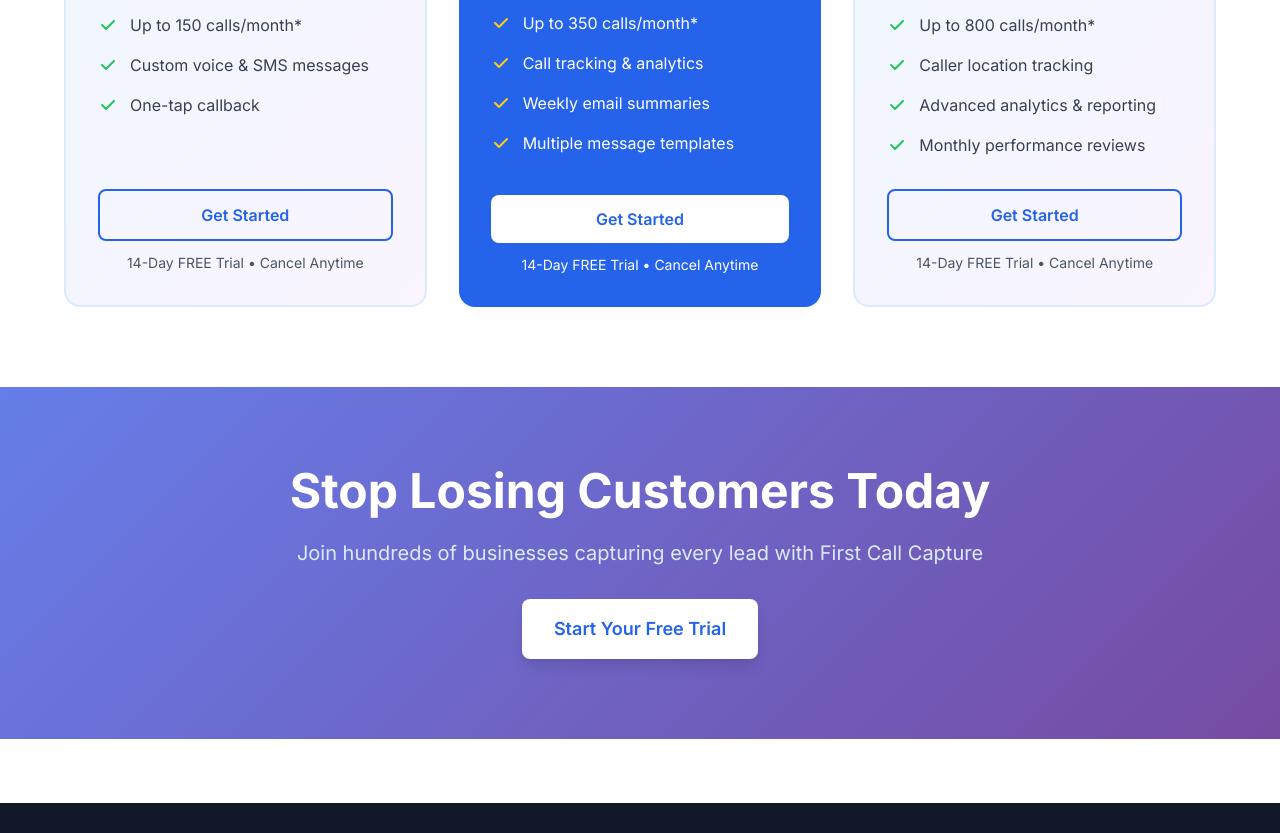
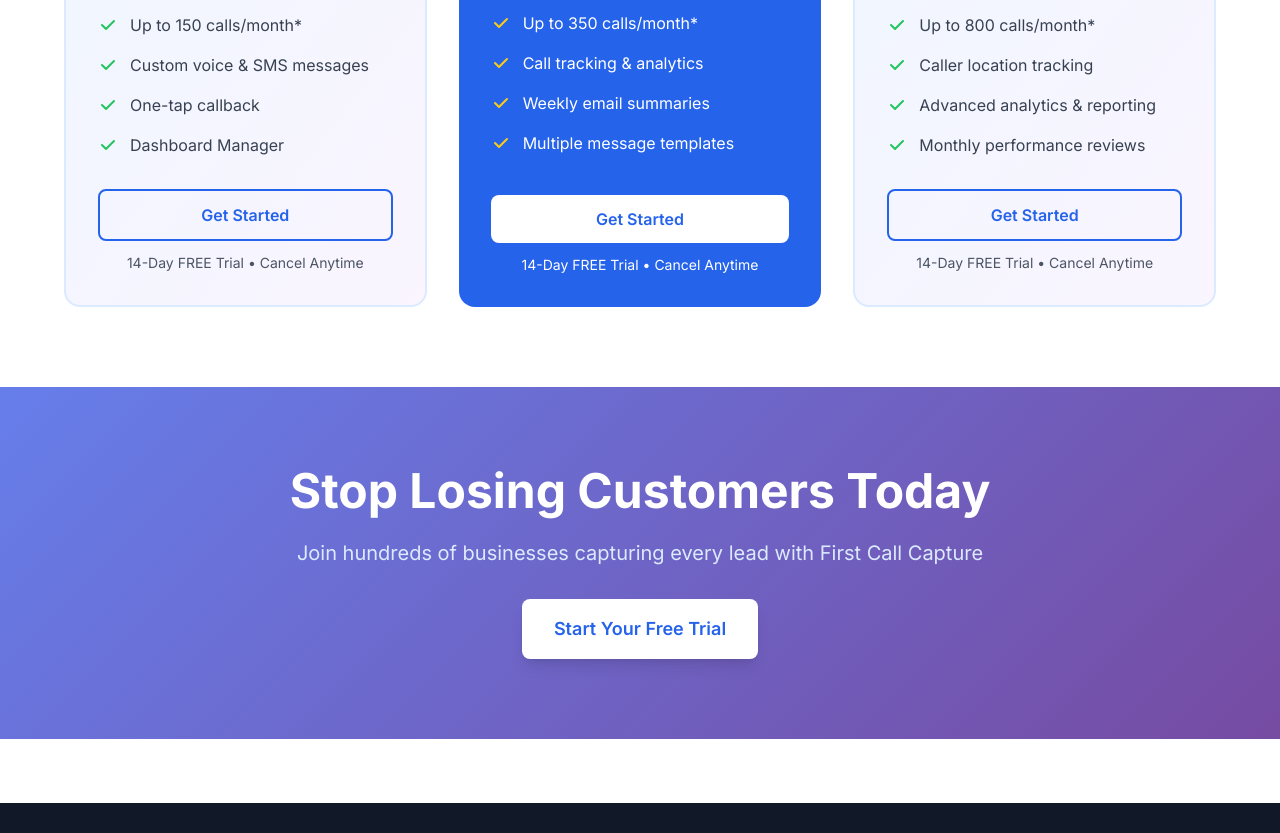
Before and after one commit to Happcity/firstcallcapture, a website: page index.html in a window 1280 px wide. Shown: the part 3723-4556 px from the top of the page. Drawn offline with nearby package versions, Linux system fonts and the light colour scheme.

Commit message:
Update index.html

```diff
--- a/index.html
+++ b/index.html
@@ -348,6 +348,12 @@
             </svg>
             <span class="text-gray-700">One-tap callback</span>
         </li>
+        <li class="flex items-start">
+            <svg class="w-5 h-5 text-green-500 mr-3 flex-shrink-0 mt-0.5" fill="currentColor" viewBox="0 0 20 20">
+                <path fill-rule="evenodd" d="M16.707 5.293a1 1 0 010 1.414l-8 8a1 1 0 01-1.414 0l-4-4a1 1 0 011.414-1.414L8 12.586l7.293-7.293a1 1 0 011.414 0z" clip-rule="evenodd"/>
+            </svg>
+            <span class="text-gray-700">Dashboard Manager</span>
+        </li>
     </ul>
     <div class="mt-auto">
         <button onclick="selectPlan('starter')" class="w-full py-3 border-2 border-blue-600 text-blue-600 rounded-lg font-semibold hover:bg-blue-50">
```
